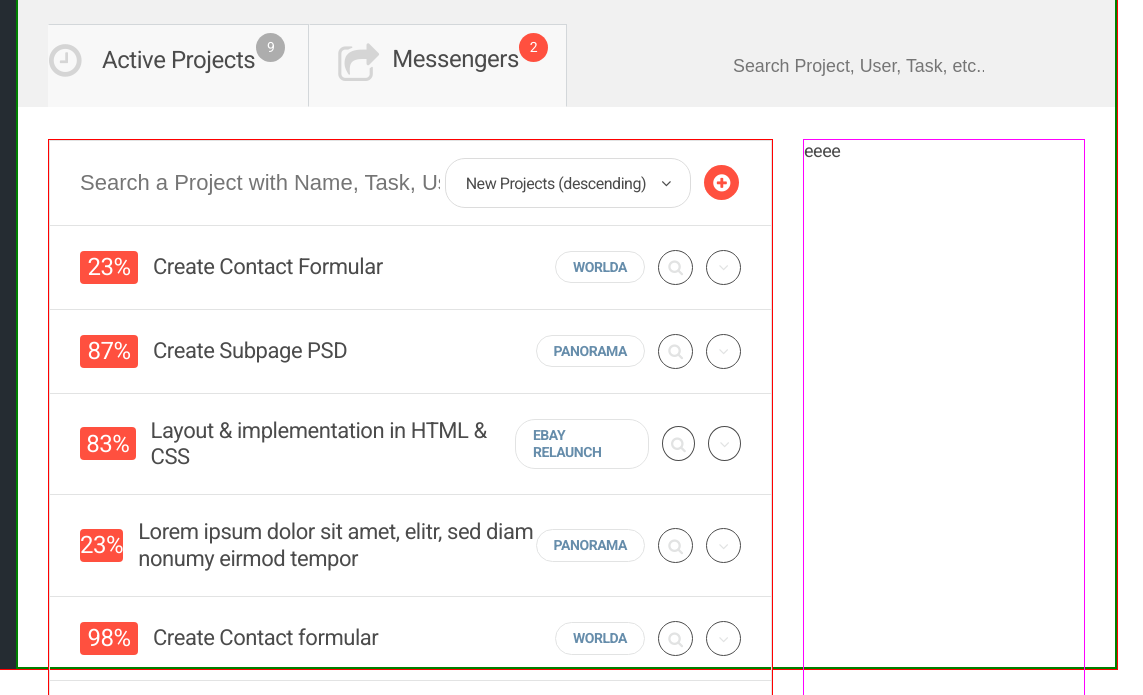
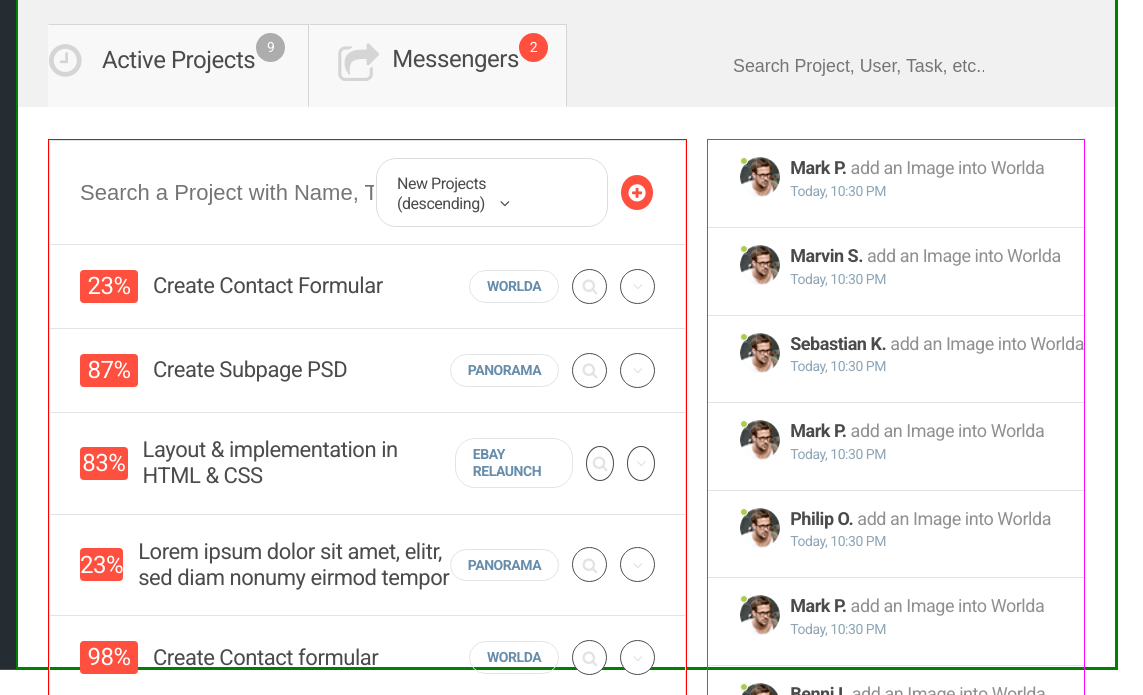
Before and after one commit to Socutecat/testIdap, a website: page app/index.html in a window 1280 px wide. Shown: the part 105-800 px from the top of the page, 137-1280 px from the left. Drawn offline with Linux system fonts and the light colour scheme.

Commit message:
add changes

```diff
--- a/app/index.html
+++ b/app/index.html
@@ -1,18 +1,13 @@
 <!DOCTYPE html>
 <html lang="en">
+
 <head>
 	<meta charset="UTF-8" />
 	<title>IdapApp</title>
 	<meta name="format-detection" content="telephone=no" />
-    <meta
-      name="viewport"
-      content="width=device-width height=device-height user-scalable=yes"
-    />
+	<meta name="viewport" content="width=device-width height=device-height user-scalable=yes" />
 	<link rel="stylesheet" type="text/css" href="css/style.css" />
-    <link
-      href="https://fonts.googleapis.com/css?family=Roboto:400,500,700"
-      rel="stylesheet"
-    />
+	<link href="https://fonts.googleapis.com/css?family=Roboto:400,500,700" rel="stylesheet" />
 </head>
 
 <body>
@@ -21,11 +16,7 @@
 			<div class="navbar">
 				<div class="navbar__wrap">
 					<div class="logo navbar__logo">
-              <img
-                src="img/Bilder/dashboard_layout_03.jpg"
-                class="navbar__ava"
-                alt="ava"
-              />
+						<img src="img/Bilder/dashboard_layout_03.jpg" class="navbar__ava" alt="ava" />
 						<span class="navbar__count">2</span>
 					</div>
 					<ul class="navbar__list">
@@ -81,10 +72,7 @@
 					<div class="content__panel-heading-left">
 						<div class="content__panel-heading-left-icon">
 							<span class="content__panel-heading-left-icon-round">
-                  <i
-                    class=" fa-refresh fa content__panel-heading-left-icon-picture"
-                  ></i
-                ></span>
+								<i class=" fa-refresh fa content__panel-heading-left-icon-picture"></i></span>
 						</div>
 						<div class="content__panel-heading-left-box">
 							<p>Dashboard</p>
@@ -93,21 +81,14 @@
 					<div class="content__panel-heading-right">
 						<div class="content__panel-heading-right-icon">
 							<span class="content__panel-heading-right-icon-round">
-                  <i
-                    class="fa-angle-down fa content__panel-heading-right-icon-picture "
-                  ></i
-                ></span>
+								<i class="fa-angle-down fa content__panel-heading-right-icon-picture "></i></span>
 						</div>
 						<div class="content__panel-heading-right-box">
-                <i
-                  class="fa-external-link fa content__panel-heading-right-box-icon "
-                ></i>
+							<i class="fa-external-link fa content__panel-heading-right-box-icon "></i>
 							<p class="content__panel-heading-right-box-text">
 								5 user online
 							</p>
-                <span
-                  class="fa-angle-down fa content__panel-heading-right-box-picture"
-                ></span>
+							<span class="fa-angle-down fa content__panel-heading-right-box-picture"></span>
 						</div>
 					</div>
 				</div>
@@ -127,7 +108,8 @@
 							<a href="#tab2" class="tabs__message">Messengers</a>
 						</li>
 						<div class="input__text">
-				  <input type="text" name="text" class="input__text-inner" placeholder="Search Project, User, Task, etc..." />
+							<input type="text" name="text" class="input__text-inner"
+								placeholder="Search Project, User, Task, etc..." />
 						</div>
 					</ul>
 					<!-- /.tabs -->
@@ -135,7 +117,8 @@
 						<div class="left-block">
 							<div class="input-navigation">
 								<div class="input__text">
-							  <input type="text" name="text" class="input__text-inner" placeholder="Search a Project with Name, Task, User..." />
+									<input type="text" name="text" class="input__text-inner"
+										placeholder="Search a Project with Name, Task, User..." />
 								</div>
 								<div class="init__right-block">
 									<div class="tabs__content-status">
@@ -212,9 +195,12 @@
 											</p>
 										</div>
 										<div class="right-inner">
-									  <div class="avatar-block"><img src="img/Ebene%2057.png" class="ava" alt=""><span class="count"></span></div>
-									  <div class="avatar-block"><img src="img/Ebene%2058.png" class="ava" alt=""><span class="count"></span></div>
-									  <div class="avatar-block"><img src="img/Ebene%2063.png" class="ava" alt=""><span class="count offline"></span></div>
+											<div class="avatar-block"><img src="img/Ebene%2057.png" class="ava"
+													alt=""><span class="count"></span></div>
+											<div class="avatar-block"><img src="img/Ebene%2058.png" class="ava"
+													alt=""><span class="count"></span></div>
+											<div class="avatar-block"><img src="img/Ebene%2063.png" class="ava"
+													alt=""><span class="count offline"></span></div>
 											<div class="init_icon mr-10">
 												<span class="init_inner">+3</span>
 											</div>
@@ -237,8 +223,10 @@
 											<i class="fa fa-check ui-service"></i>
 										</div>
 										<div class="right-inner">
-									  <div class="avatar-block"><img src="img/Ebene%2058.png" class="ava" alt=""><span class="count"></span></div>
-									  <div class="avatar-block"><img src="img/Ebene%2063.png" class="ava" alt=""><span class="count offline"></span></div>
+											<div class="avatar-block"><img src="img/Ebene%2058.png" class="ava"
+													alt=""><span class="count"></span></div>
+											<div class="avatar-block"><img src="img/Ebene%2063.png" class="ava"
+													alt=""><span class="count offline"></span></div>
 											<div class="right-inner-worlda ">
 												<i class="fa fa-refresh grey-1 pr-10"></i>
 												<p class="right-inner-text">Yestarday, 12:40 PM</p>
@@ -349,10 +337,143 @@
 							</div>
 						</div>
 						<div class="right-block">
-					  <div class="chat-content">eeee</div>
+							<ul class="users-listing">
+								<li class="users-listing-online">
+									<div class="users-ava">
+										<img src="./img/Ebene 57.png" alt="" class="avatar">
+										<span class="count"></span>
+									</div>
+									<div class="users-description">
+										<p class="users-description-text"><span>Mark P.</span> add an Image into Worlda</p>
+										<span class="users-description-status">Today, 10:30 PM</span>
+									</div>
+								</li>
+								<li class="users-listing-online">
+									<div class="users-ava">
+										<img src="./img/Ebene 57.png" alt="" class="avatar">
+										<span class="count"></span>
+									</div>
+									<div class="users-description">
+										<p class="users-description-text"><span>Marvin S.</span> add an Image into Worlda</p>
+										<span class="users-description-status">Today, 10:30 PM</span>
+									</div>
+								</li>
+								<li class="users-listing-online">
+									<div class="users-ava">
+										<img src="./img/Ebene 57.png" alt="" class="avatar">
+										<span class="count"></span>
+									</div>
+									<div class="users-description">
+										<p class="users-description-text"><span>Sebastian K.</span> add an Image into Worlda</p>
+										<span class="users-description-status">Today, 10:30 PM</span>
+									</div>
+								</li>
+								<li class="users-listing-online">
+									<div class="users-ava">
+										<img src="./img/Ebene 57.png" alt="" class="avatar">
+										<span class="count"></span>
+									</div>
+									<div class="users-description">
+										<p class="users-description-text"><span>Mark P.</span> add an Image into Worlda</p>
+										<span class="users-description-status">Today, 10:30 PM</span>
+									</div>
+								</li>
+								<li class="users-listing-online">
+									<div class="users-ava">
+										<img src="./img/Ebene 57.png" alt="" class="avatar">
+										<span class="count"></span>
+									</div>
+									<div class="users-description">
+										<p class="users-description-text"><span>Philip O.</span> add an Image into Worlda</p>
+										<span class="users-description-status">Today, 10:30 PM</span>
+									</div>
+								</li>
+								<li class="users-listing-online">
+									<div class="users-ava">
+										<img src="./img/Ebene 57.png" alt="" class="avatar">
+										<span class="count"></span>
+									</div>
+									<div class="users-description">
+										<p class="users-description-text"><span>Mark P.</span> add an Image into Worlda</p>
+										<span class="users-description-status">Today, 10:30 PM</span>
+									</div>
+								</li>
+								<li class="users-listing-online">
+									<div class="users-ava">
+										<img src="./img/Ebene 57.png" alt="" class="avatar">
+										<span class="count"></span>
+									</div>
+									<div class="users-description">
+										<p class="users-description-text"><span>Benni I.</span> add an Image into Worlda</p>
+										<span class="users-description-status">Today, 10:30 PM</span>
+									</div>
+								</li>
+								<li class="users-listing-online">
+									<div class="users-ava">
+										<img src="./img/Ebene 57.png" alt="" class="avatar">
+										<span class="count"></span>
+									</div>
+									<div class="users-description">
+										<p class="users-description-text"><span>Benni I.</span> add an Image into Worlda</p>
+										<span class="users-description-status">Today, 10:30 PM</span>
+									</div>
+								</li>
+								<li class="users-listing-online">
+									<div class="users-ava">
+										<img src="./img/Ebene 57.png" alt="" class="avatar">
+										<span class="count"></span>
+									</div>
+									<div class="users-description">
+										<p class="users-description-text"><span>Benni I.</span> add an Image into Worlda</p>
+										<span class="users-description-status">Today, 10:30 PM</span>
+									</div>
+								</li>
+								<li class="users-listing-online">
+									<div class="users-ava">
+										<img src="./img/Ebene 57.png" alt="" class="avatar">
+										<span class="count"></span>
+									</div>
+									<div class="users-description">
+										<p class="users-description-text"><span>Benni I.</span> add an Image into Worlda</p>
+										<span class="users-description-status">Today, 10:30 PM</span>
+									</div>
+								</li>
+								<li class="users-listing-online">
+									<div class="users-ava">
+										<img src="./img/Ebene 57.png" alt="" class="avatar">
+										<span class="count"></span>
+									</div>
+									<div class="users-description">
+										<p class="users-description-text"><span>Benni I.</span> add an Image into Worlda</p>
+										<span class="users-description-status">Today, 10:30 PM</span>
+									</div>
+								</li>
+								<li class="users-listing-online">
+									<div class="users-ava">
+										<img src="./img/Ebene 57.png" alt="" class="avatar">
+										<span class="count"></span>
+									</div>
+									<div class="users-description">
+										<p class="users-description-text"><span>Benni I.</span> add an Image into Worlda</p>
+										<span class="users-description-status">Today, 10:30 PM</span>
+									</div>
+								</li>
+								<li class="users-listing-online">
+									<div class="users-ava">
+										<img src="./img/Ebene 57.png" alt="" class="avatar">
+										<span class="count"></span>
+									</div>
+									<div class="users-description">
+										<p class="users-description-text"><span>Benni I.</span> add an Image into Worlda</p>
+										<span class="users-description-status">Today, 10:30 PM</span>
+									</div>
+								</li>
+
+							</ul>
 						</div>
 					</div>
 				</div>
+
 				<!-- /.content__panel-tabs -->
 			</div>
 			<!-- /.content__panel -->
@@ -362,4 +483,5 @@
 	<!-- /.app__wrapper -->
 	<script src="scripts/script.js"></script>
 </body>
+
 </html>
--- /dev/null
+++ b/app/scss/modules/_chat.scss
@@ -0,0 +1,42 @@
+.users-listing {
+	width: 100%;
+	&-online {
+		display: flex;
+		justify-content: flex-start;
+		cursor: pointer;
+		padding-top: 17px;
+		padding-bottom: 25px;
+		padding-left: 32px;
+		border-bottom: 1px solid #e2e3e3;
+	}
+	.users-ava {
+		position: relative;
+		margin-right: 10px;
+		.count {
+			width: 8px;
+			height: 8px;
+			border-radius: 50%;
+			position: absolute;
+			top: 0;
+			left: 0;
+			background-color: var(--green);
+			border: 1px solid var(--white);
+		}
+	}
+	.users-description {
+		&-text {
+			font-size: 18px;
+			font-weight: 300;
+			color: var(--primary50);
+			white-space: nowrap;
+			span {
+				font-weight: bold;
+				color: var(--primary);
+			}
+		}
+		&-status {
+			color: var(--primary60);
+			font-size: 14px;
+		}
+	}
+}
--- a/app/scss/modules/_global.scss
+++ b/app/scss/modules/_global.scss
@@ -28,3 +28,11 @@ height: 100vh;
 	overflow: hidden;
 	border-radius: 50%;
 }
+
+.avatar {
+	width: 40px;
+	height: 40px;
+	min-width: 40px;
+	overflow: hidden;
+	border-radius: 50%;
+}
--- a/app/scss/modules/_tab-panel.scss
+++ b/app/scss/modules/_tab-panel.scss
@@ -120,7 +120,7 @@
   .left-block {
     display: flex;
     justify-content: space-between;
-    flex: 1 1 72%;
+    flex-basis: 70%;
     flex-direction: column;
     flex-wrap: nowrap;
     border: 1px solid red;
@@ -295,8 +295,8 @@
   }
   .right-block {
     display: flex;
-    flex-basis: 28%;
+    flex-basis: 30%;
     border: 1px solid fuchsia;
-    margin-left: 30px;
+    margin-left: 20px;
   }
 }
--- a/app/scss/modules/_variables.scss
+++ b/app/scss/modules/_variables.scss
@@ -14,4 +14,6 @@ body {
   --primary20: #264f6f;
   --primary30: #a6a6a6;
   --primary40: #f6f6f6;
+  --primary50: #909090;
+  --primary60: #8da5b6;
 }
--- a/app/scss/style.scss
+++ b/app/scss/style.scss
@@ -8,3 +8,4 @@
 @import "modules/_content-panel.scss";
 @import "modules/_tab-panel.scss";
 @import "modules/_avatar-content-dropdown.scss";
+@import "modules/_chat.scss";
```
Also changed, not shown: app/css/style.css, 1 other file. Lines whose indentation alone changed are shown as unchanged.
